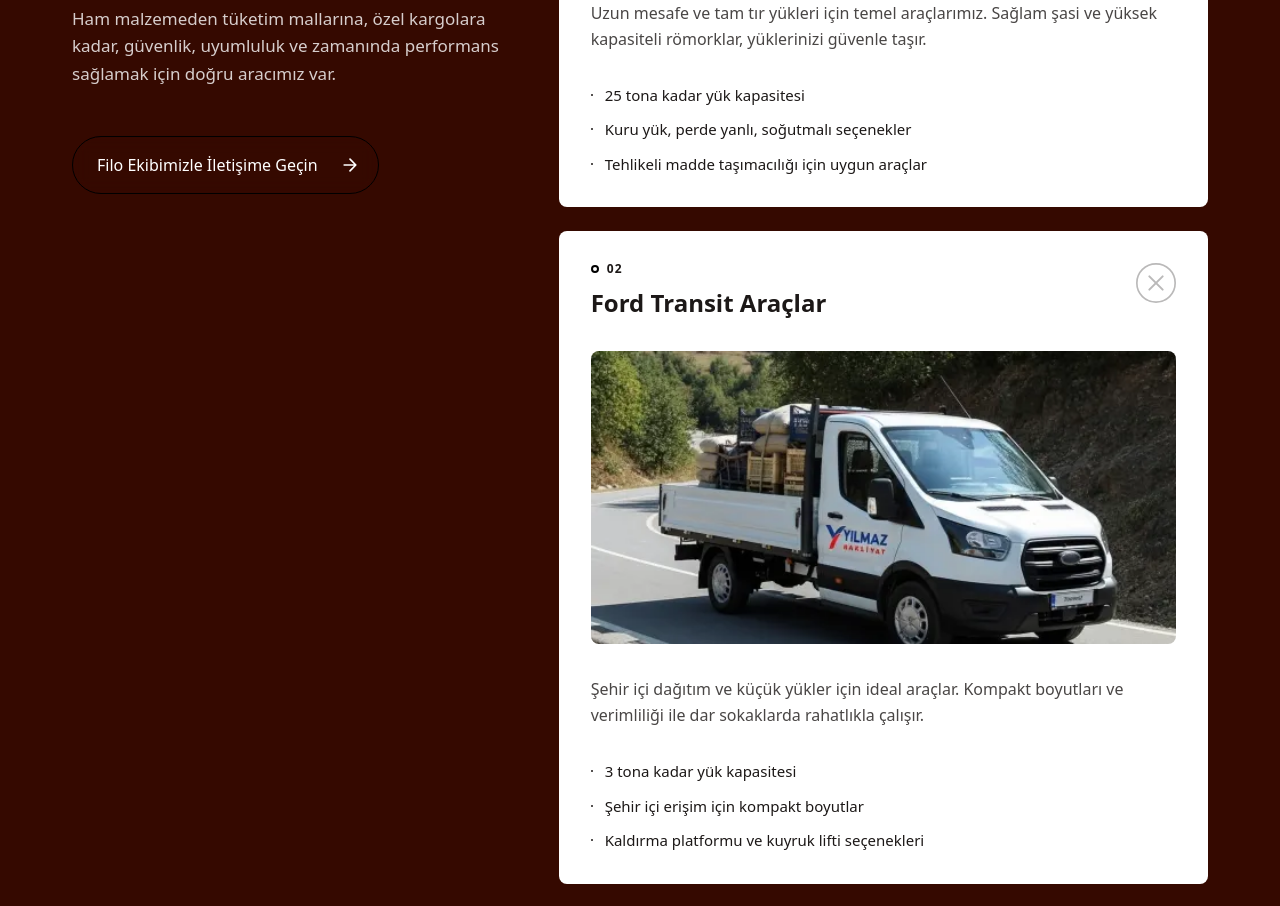
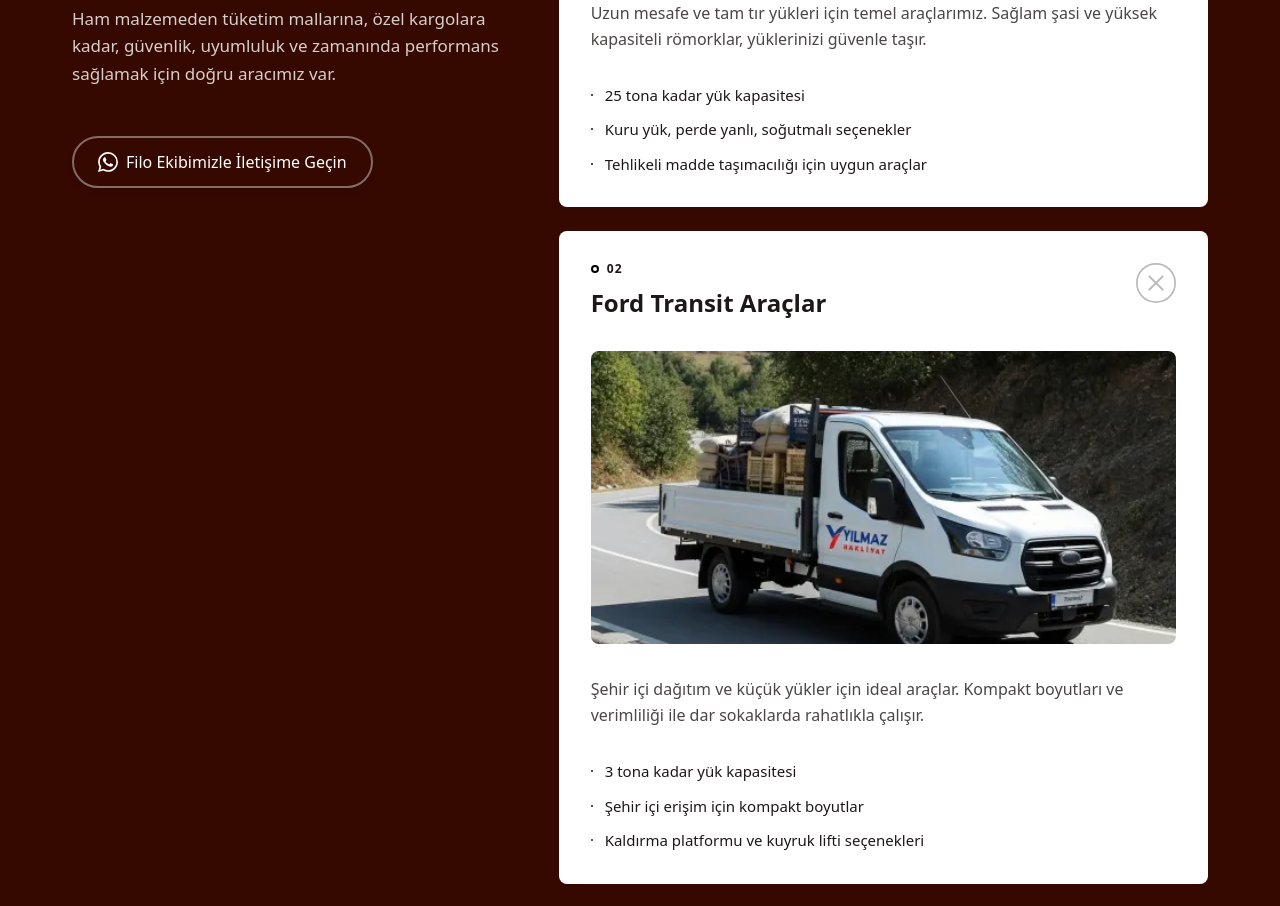
Before and after one commit to nexentio/y-lmaz-nakliye, a Next.js app: page /fleet in a window 1280 px wide. Shown: the part 2240-3146 px from the top of the page. Built offline with nearby package versions, Linux system fonts and the light colour scheme.

Commit message:
Enhance contact and fleet pages: integrate WhatsApp CTA buttons for quick communication, replace external image URLs with local images for consistency, and improve layout structure for better user experiencelem

```diff
--- a/src/app/contact/page.tsx
+++ b/src/app/contact/page.tsx
@@ -14,14 +14,15 @@
 
 import { FAQSection } from '../../components/FAQSection';
 
+import { WhatsAppCTA } from '../../components/WhatsAppCTA';
 
-// Hero images - you can replace these with actual image URLs
 
+// Hero images - local images
 const HERO_IMAGES = {
 
-  sky: "https://images.unsplash.com/photo-1506905925346-21bda4d32df4?q=80&w=2070&auto=format&fit=crop",
+  sky: "/yilmaz-nakliyat-istanbul-bogazici-koprusu.webp",
 
-  city: "https://images.unsplash.com/photo-1449824913935-59a10b8d2000?q=80&w=2070&auto=format&fit=crop"
+  city: "/yilmaz-nakliyat-kamyonet-istanbul-bogaz-koprusu.webp"
 
 };
 
@@ -49,7 +50,18 @@
 
             <p className="text-sm font-medium text-[#1C1817] mb-2 tracking-wide uppercase">Bizimle iletişime geçin.</p>
 
-            <h1 className="text-5xl font-bold tracking-tight text-[#1C1817]">Sohbeti Başlatalım.</h1>
+            <div className="flex flex-col sm:flex-row items-start sm:items-center justify-between gap-4">
+              <h1 className="text-5xl font-bold tracking-tight text-[#1C1817]">Sohbeti Başlatalım.</h1>
+
+              {/* WhatsApp Quick Contact */}
+              <WhatsAppCTA
+                message="Merhaba! Yılmaz Nakliyat ile hızlıca iletişime geçmek istiyorum. Taşımacılık ihtiyacım için bilgi almak istiyorum. Teşekkürler! 🙏"
+                variant="primary"
+                size="md"
+              >
+                Hızlı İletişim
+              </WhatsAppCTA>
+            </div>
 
           </header>
 
--- a/src/app/fleet/page.tsx
+++ b/src/app/fleet/page.tsx
@@ -7,6 +7,8 @@
 import FleetSection from '../../components/FleetSection';
 
 import FleetCard from '../../components/FleetCard';
+
+import { WhatsAppCTA } from '../../components/WhatsAppCTA';
 
 import {
 
@@ -457,26 +459,16 @@
 
               {/* CTA Button */}
 
-              <a
-                href={`https://wa.me/905457175150?text=${encodeURIComponent("Merhaba! Yılmaz Nakliyat araç filosu hakkında bilgi almak istiyorum. Filo ekibinizle iletişime geçmek ve taşımacılık ihtiyacım için teklif almak istiyorum. Teşekkürler! 🙏")}`}
-                target="_blank"
-                rel="noopener noreferrer"
-                className="group mt-4 inline-flex items-center gap-1 rounded-full border border-accent/40 bg-gradient-to-r from-accent/0 to-accent/0 hover:from-accent/10 hover:to-accent/5 backdrop-blur-sm pl-6 pr-2 py-2 transition-all duration-300"
-              >
-
-                <span className="text-white font-medium text-sm sm:text-base">Filo Ekibimizle İletişime Geçin</span>
-
-                <span className="w-10 h-10 flex items-center justify-center rounded-full bg-accent/0 group-hover:bg-accent/10 transition-colors ml-2">
-
-                   <svg width="20" height="20" viewBox="0 0 24 24" fill="none" className="text-white transform group-hover:translate-x-0.5 transition-transform">
-
-                     <path d="M5 12H19M19 12L12 5M19 12L12 19" stroke="currentColor" strokeWidth="2" strokeLinecap="round" strokeLinejoin="round"/>
-
-                   </svg>
-
-                </span>
-
-              </a>
+              <div className="mt-4">
+                <WhatsAppCTA
+                  message="Merhaba! Yılmaz Nakliyat araç filosu hakkında bilgi almak istiyorum. Filo ekibinizle iletişime geçmek ve taşımacılık ihtiyacım için teklif almak istiyorum. Teşekkürler! 🙏"
+                  variant="outline"
+                  size="md"
+                  className="border-white/40 text-white hover:bg-white/10"
+                >
+                  Filo Ekibimizle İletişime Geçin
+                </WhatsAppCTA>
+              </div>
 
             </div>
 
--- a/src/components/IndustrySection.tsx
+++ b/src/components/IndustrySection.tsx
@@ -7,6 +7,8 @@
 import { Industry } from '../types';
 
 import { IndustryCardHome } from './IndustryCardHome';
+
+import { WhatsAppCTA } from './WhatsAppCTA';
 
 import { TickerBackground } from './TickerBackground';
 
@@ -116,9 +118,9 @@
 
               </div>
 
-              {/* Action Button */}
+              {/* Action Buttons */}
 
-              <div>
+              <div className="flex flex-col sm:flex-row gap-4">
 
                 <a
 
@@ -137,6 +139,15 @@
                   </div>
 
                 </a>
+
+                <WhatsAppCTA
+                  message="Merhaba! Yılmaz Nakliyat sektörel taşımacılık çözümleriniz hakkında bilgi almak istiyorum. Hangi sektörler için hizmet veriyorsunuz? Teşekkürler! 🙏"
+                  variant="outline"
+                  size="md"
+                  className="border-white/30 text-white hover:bg-white/10"
+                >
+                  Sektörel Çözümler
+                </WhatsAppCTA>
 
               </div>
 
--- a/src/components/ServicesHero.tsx
+++ b/src/components/ServicesHero.tsx
@@ -1,6 +1,8 @@
 "use client";
 
 import React, { useEffect, useState } from 'react';
+
+import { WhatsAppCTA } from './WhatsAppCTA';
 
 
 
@@ -98,13 +100,24 @@
 
       {/* Bottom Title Row */}
 
-      <div className="flex justify-start">
+      <div className="flex flex-col md:flex-row items-start md:items-center justify-between gap-6">
 
          <h2 className="text-5xl md:text-7xl lg:text-[5.5rem] font-medium tracking-tight leading-[0.95]">
 
           Güvenilir Taşımacılık İçin.
 
         </h2>
+
+        {/* WhatsApp CTA Button */}
+        <div className="mt-4 md:mt-0">
+          <WhatsAppCTA
+            message="Merhaba! Yılmaz Nakliyat hizmetleriniz hakkında bilgi almak ve fiyat teklifi almak istiyorum. Teşekkürler! 🙏"
+            variant="primary"
+            size="lg"
+          >
+            Fiyat Al
+          </WhatsAppCTA>
+        </div>
 
       </div>
 
--- a/src/components/ServicesSection.tsx
+++ b/src/components/ServicesSection.tsx
@@ -3,6 +3,8 @@
 
 
 import ServiceCard from './ServiceCard';
+
+import { WhatsAppCTA } from './WhatsAppCTA';
 
 import { ServiceItem } from '../types';
 
@@ -126,6 +128,17 @@
 
               </p>
 
+              {/* WhatsApp CTA */}
+              <div className="pt-4">
+                <WhatsAppCTA
+                  message="Merhaba! Yılmaz Nakliyat hizmetleriniz hakkında detaylı bilgi almak istiyorum. Hangi hizmetleriniz var ve nasıl çalışıyorsunuz? Teşekkürler! 🙏"
+                  variant="primary"
+                  size="md"
+                >
+                  Hizmetler Hakkında Bilgi
+                </WhatsAppCTA>
+              </div>
+
             </div>
 
           </div>
--- /dev/null
+++ b/src/components/WhatsAppCTA.tsx
@@ -0,0 +1,85 @@
+"use client";
+
+import React from 'react';
+
+interface WhatsAppCTAProps {
+  message: string;
+  variant?: 'primary' | 'outline' | 'icon-only';
+  size?: 'sm' | 'md' | 'lg';
+  className?: string;
+  children?: React.ReactNode;
+}
+
+export const WhatsAppCTA: React.FC<WhatsAppCTAProps> = ({
+  message,
+  variant = 'primary',
+  size = 'md',
+  className = '',
+  children
+}) => {
+  const phoneNumber = "905457175150"; // 0545 717 5150 with country code
+  const encodedMessage = encodeURIComponent(message);
+  const whatsappUrl = `https://wa.me/${phoneNumber}?text=${encodedMessage}`;
+
+  const sizeClasses = {
+    sm: 'px-4 py-2 text-sm',
+    md: 'px-6 py-3 text-base',
+    lg: 'px-8 py-4 text-lg'
+  };
+
+  const variantClasses = {
+    primary: 'bg-[#25D366] hover:bg-[#20BA5A] text-white',
+    outline: 'border-2 border-[#25D366] text-[#25D366] hover:bg-[#25D366] hover:text-white',
+    'icon-only': 'bg-[#25D366] hover:bg-[#20BA5A] text-white rounded-full p-3'
+  };
+
+  return (
+    <a
+      href={whatsappUrl}
+      target="_blank"
+      rel="noopener noreferrer"
+      className={`
+        inline-flex items-center justify-center gap-2
+        font-medium transition-all duration-300
+        rounded-full shadow-md hover:shadow-lg
+        transform hover:scale-105
+        ${sizeClasses[size]}
+        ${variantClasses[variant]}
+        ${className}
+      `}
+    >
+      {variant !== 'icon-only' && (
+        <>
+          <svg
+            width="20"
+            height="20"
+            viewBox="0 0 24 24"
+            fill="none"
+            xmlns="http://www.w3.org/2000/svg"
+            className="flex-shrink-0"
+          >
+            <path
+              d="M17.472 14.382c-.297-.149-1.758-.867-2.03-.967-.273-.099-.471-.148-.67.15-.197.297-.767.966-.94 1.164-.173.199-.347.223-.644.075-.297-.15-1.255-.463-2.39-1.475-.883-.788-1.48-1.761-1.653-2.059-.173-.297-.018-.458.13-.606.134-.133.298-.347.446-.52.149-.174.198-.298.298-.497.099-.198.05-.371-.025-.52-.075-.149-.669-1.612-.916-2.207-.242-.579-.487-.5-.669-.51-.173-.008-.371-.01-.57-.01-.198 0-.52.074-.792.372-.272.297-1.04 1.016-1.04 2.479 0 1.462 1.065 2.875 1.213 3.074.149.198 2.096 3.2 5.077 4.487.709.306 1.262.489 1.694.625.712.227 1.36.195 1.871.118.571-.085 1.758-.719 2.006-1.413.248-.694.248-1.289.173-1.413-.074-.124-.272-.198-.57-.347m-5.421 7.403h-.004a9.87 9.87 0 01-5.031-1.378l-.361-.214-3.741.982.998-3.648-.235-.374a9.86 9.86 0 01-1.51-5.26c.001-5.45 4.436-9.884 9.888-9.884 2.64 0 5.122 1.03 6.988 2.898a9.825 9.825 0 012.893 6.994c-.003 5.45-4.437 9.884-9.885 9.884m8.413-18.297A11.815 11.815 0 0012.05 0C5.495 0 .16 5.335.157 11.892c0 2.096.547 4.142 1.588 5.945L.057 24l6.305-1.654a11.882 11.882 0 005.683 1.448h.005c6.554 0 11.89-5.335 11.893-11.893a11.821 11.821 0 00-3.48-8.413Z"
+              fill="currentColor"
+            />
+          </svg>
+          {children || 'WhatsApp ile İletişime Geçin'}
+        </>
+      )}
+      {variant === 'icon-only' && (
+        <svg
+          width="24"
+          height="24"
+          viewBox="0 0 24 24"
+          fill="none"
+          xmlns="http://www.w3.org/2000/svg"
+        >
+          <path
+            d="M17.472 14.382c-.297-.149-1.758-.867-2.03-.967-.273-.099-.471-.148-.67.15-.197.297-.767.966-.94 1.164-.173.199-.347.223-.644.075-.297-.15-1.255-.463-2.39-1.475-.883-.788-1.48-1.761-1.653-2.059-.173-.297-.018-.458.13-.606.134-.133.298-.347.446-.52.149-.174.198-.298.298-.497.099-.198.05-.371-.025-.52-.075-.149-.669-1.612-.916-2.207-.242-.579-.487-.5-.669-.51-.173-.008-.371-.01-.57-.01-.198 0-.52.074-.792.372-.272.297-1.04 1.016-1.04 2.479 0 1.462 1.065 2.875 1.213 3.074.149.198 2.096 3.2 5.077 4.487.709.306 1.262.489 1.694.625.712.227 1.36.195 1.871.118.571-.085 1.758-.719 2.006-1.413.248-.694.248-1.289.173-1.413-.074-.124-.272-.198-.57-.347m-5.421 7.403h-.004a9.87 9.87 0 01-5.031-1.378l-.361-.214-3.741.982.998-3.648-.235-.374a9.86 9.86 0 01-1.51-5.26c.001-5.45 4.436-9.884 9.888-9.884 2.64 0 5.122 1.03 6.988 2.898a9.825 9.825 0 012.893 6.994c-.003 5.45-4.437 9.884-9.885 9.884m8.413-18.297A11.815 11.815 0 0012.05 0C5.495 0 .16 5.335.157 11.892c0 2.096.547 4.142 1.588 5.945L.057 24l6.305-1.654a11.882 11.882 0 005.683 1.448h.005c6.554 0 11.89-5.335 11.893-11.893a11.821 11.821 0 00-3.48-8.413Z"
+            fill="currentColor"
+          />
+        </svg>
+      )}
+    </a>
+  );
+};
--- a/src/components/WhyUsSection.tsx
+++ b/src/components/WhyUsSection.tsx
@@ -5,6 +5,8 @@
 import { FeatureCard } from './FeatureCard';
 
 import { SectionButton } from './ui/SectionButton';
+
+import { WhatsAppCTA } from './WhatsAppCTA';
 
 import { GlobalServiceVisual } from './visuals/GlobalServiceVisual';
 
@@ -70,9 +72,17 @@
 
         </p>
 
-        <div className="pt-2">
+        <div className="pt-2 flex flex-col sm:flex-row gap-4">
 
           <SectionButton />
+
+          <WhatsAppCTA
+            message="Merhaba! Yılmaz Nakliyat hizmetleriniz hakkında daha fazla bilgi almak istiyorum. Teşekkürler! 🙏"
+            variant="outline"
+            size="md"
+          >
+            Daha Fazla Bilgi
+          </WhatsAppCTA>
 
         </div>
 
```
Also changed, not shown: src/components/HistorySectionNew.tsx (+29 -17 lines), src/components/InfoCard.tsx (+30 -10 lines), src/components/Navbar.tsx (+18 -8 lines). Lines whose indentation alone changed are shown as unchanged.
